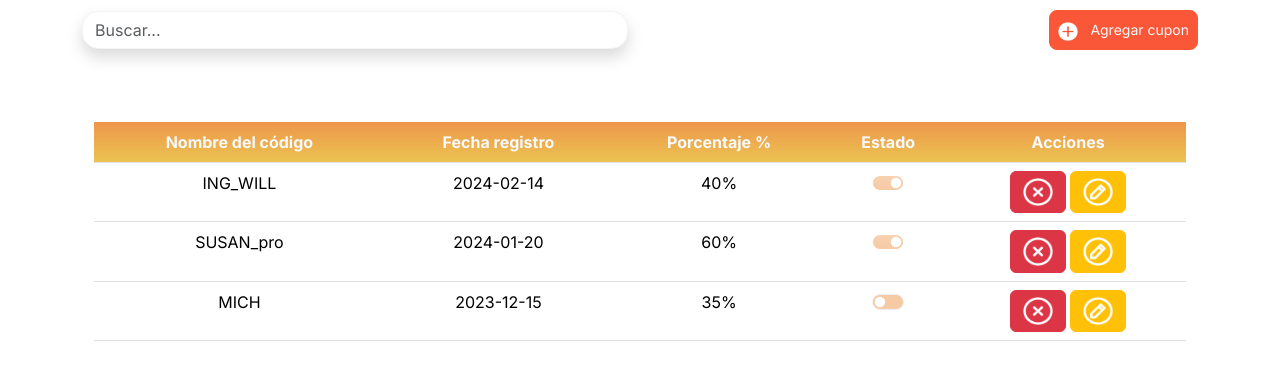
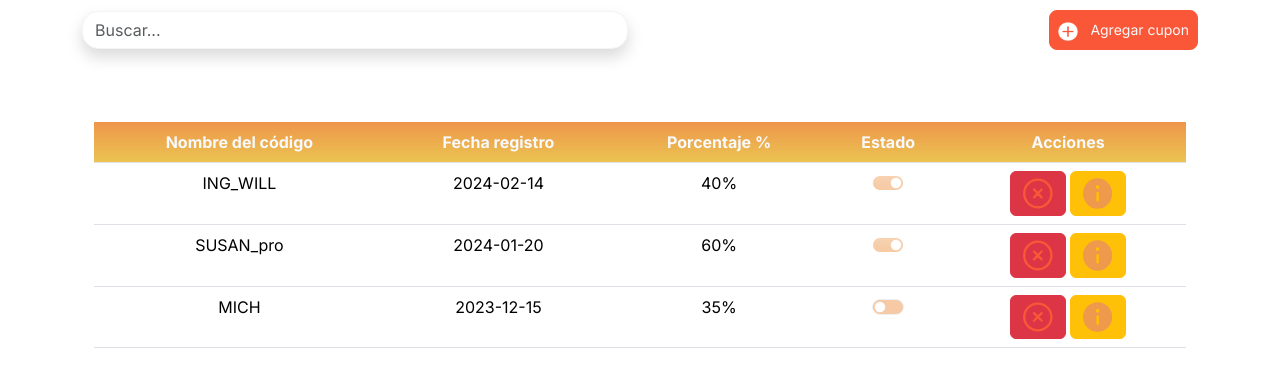
Before and after one commit to Casoli16/Huellitas_pets, a website: page system_huellitas/views/admin/scrud_cupones.html in a window 1280 px wide. Shown: the part 173-560 px from the top of the page. Drawn offline with nearby package versions, Linux system fonts and the light colour scheme; files whose address does not match are found by name.

Commit message:
scrud_cupones iconos bien

```diff
--- a/system_huellitas/views/admin/scrud_cupones.html
+++ b/system_huellitas/views/admin/scrud_cupones.html
@@ -93,9 +93,9 @@
             </td>
             <td>
               <button type="button" class="btn btn-danger img-fluid"><img
-                  src="../../resources/img/png/eliminar_img_boton.png" class="tamanio_edicion_botones"></button>
+                  src="../../resources/img/svg/delete_icon.svg" class="tamanio_edicion_botones"></button>
               <button type="button" class="btn btn-warning img-fluid" data-bs-toggle="modal"
-                data-bs-target="#actCupon"><img src="../../resources/img/png/editar_boton.png"
+                data-bs-target="#actCupon"><img src="../../resources/img/svg/info_icon.svg"
                   class="tamanio_edicion_botones"></button>
               <!-- donde dice "data-bs-target" se indica el id del modal que se abrirá al darle click, el modal comunmente
                     se pone arriba del </html pero fuera del body-->
@@ -115,10 +115,9 @@
             </td>
             <td>
               <button type="button" class="btn btn-danger img-fluid"><img
-                  src="../../resources/img/png/eliminar_img_boton.png" class="tamanio_edicion_botones"></button>
+                  src="../../resources/img/svg/delete_icon.svg" class="tamanio_edicion_botones"></button>
               <button type="button" class="btn btn-warning img-fluid" data-bs-toggle="modal"
-                data-bs-target="#actCupon"><img src="../../resources/img/png/editar_boton.png"
-                  class="tamanio_edicion_botones"></button>
+                data-bs-target="#actCupon"><img src="../../resources/img/svg/info_icon.svg"                  class="tamanio_edicion_botones"></button>
               <!-- Aqui se define si el check se le podrá cambiar la propiedad, aqui es una vista previa así que por motivos de diseño
                   No lo habilitamos-->
             </td>
@@ -137,9 +136,9 @@
             </td>
             <td>
               <button type="button" class="btn btn-danger img-fluid"><img
-                  src="../../resources/img/png/eliminar_img_boton.png" class="tamanio_edicion_botones"></button>
+                  src="../../resources/img/svg/delete_icon.svg" class="tamanio_edicion_botones"></button>
               <button type="button" class="btn btn-warning img-fluid" data-bs-toggle="modal"
-                data-bs-target="#actCupon"><img src="../../resources/img/png/editar_boton.png"
+                data-bs-target="#actCupon"><img src="../../resources/img/svg/info_icon.svg"
                   class="tamanio_edicion_botones"></button>
               <!-- Aqui se define si el check se le podrá cambiar la propiedad, aqui es una vista previa así que por motivos de diseño
                   No lo habilitamos-->
```
